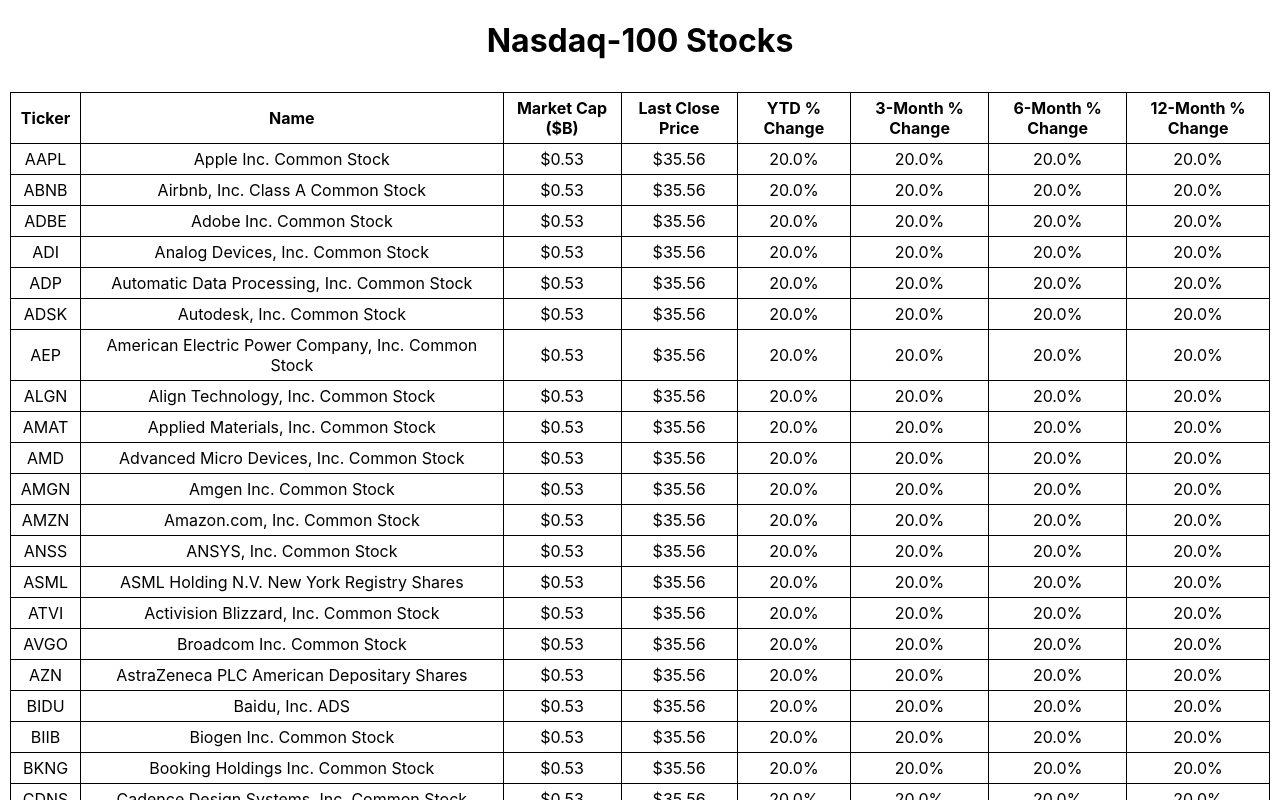
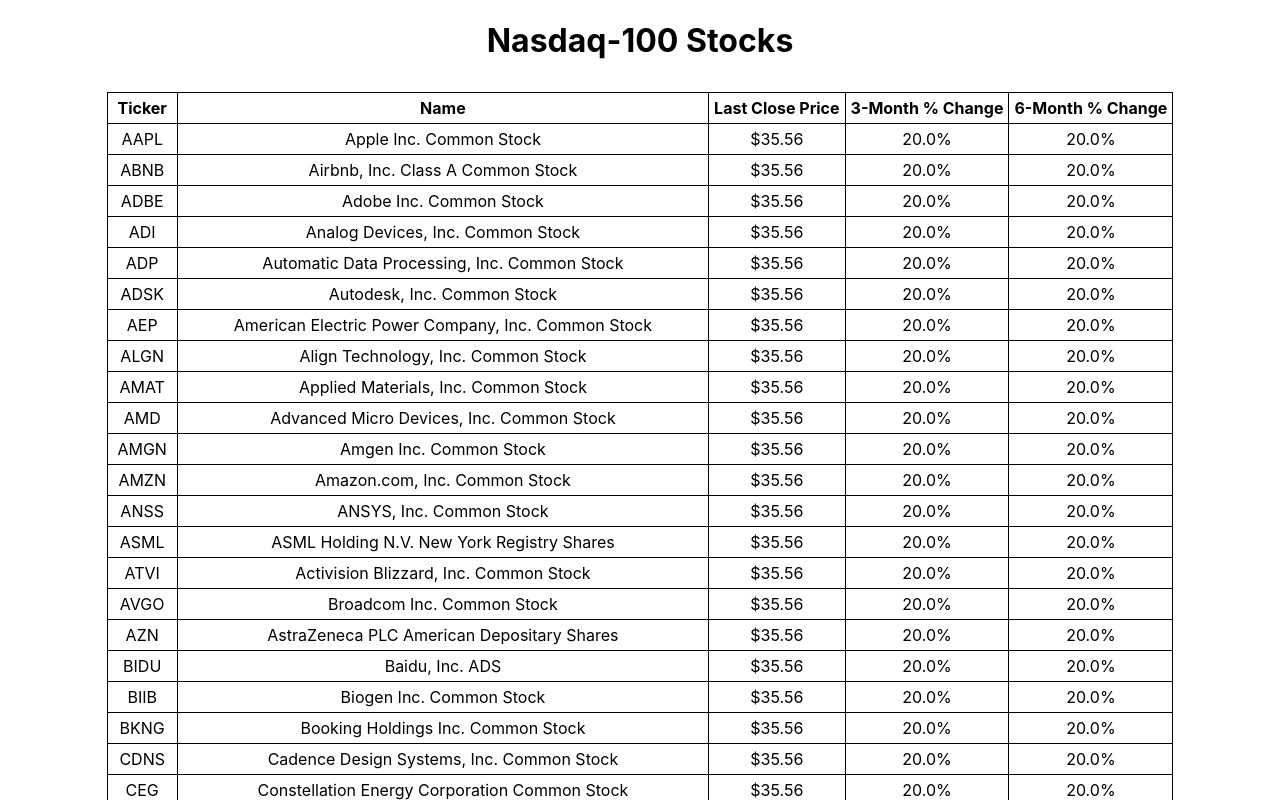
Before and after one commit to alexsmaldone/Nasdaq-Stocks, a React (Create React App) app: page / in a window 1280 px wide. Shown: the top 800 px of the page. Built offline with nearby package versions, Linux system fonts and the light colour scheme.

Commit message:
changed table fields to match availability with api

```diff
--- a/src/App.js
+++ b/src/App.js
@@ -6,10 +6,7 @@ function App() {
     <tr key={i}>
       <td>{stock.Ticker}</td>
       <td>{stock.Company}</td>
-      <td>$0.53</td>
       <td>$35.56</td>
-      <td>20.0%</td>
-      <td>20.0%</td>
       <td>20.0%</td>
       <td>20.0%</td>
     </tr>
@@ -24,12 +21,9 @@ function App() {
             <tr>
               <th>Ticker</th>
               <th>Name</th>
-              <th>Market Cap ($B)</th>
               <th>Last Close Price</th>
-              <th>YTD % Change</th>
               <th>3-Month % Change</th>
               <th>6-Month % Change</th>
-              <th>12-Month % Change</th>
             </tr>
           </thead>
           <tbody>{stockList}</tbody>
```
